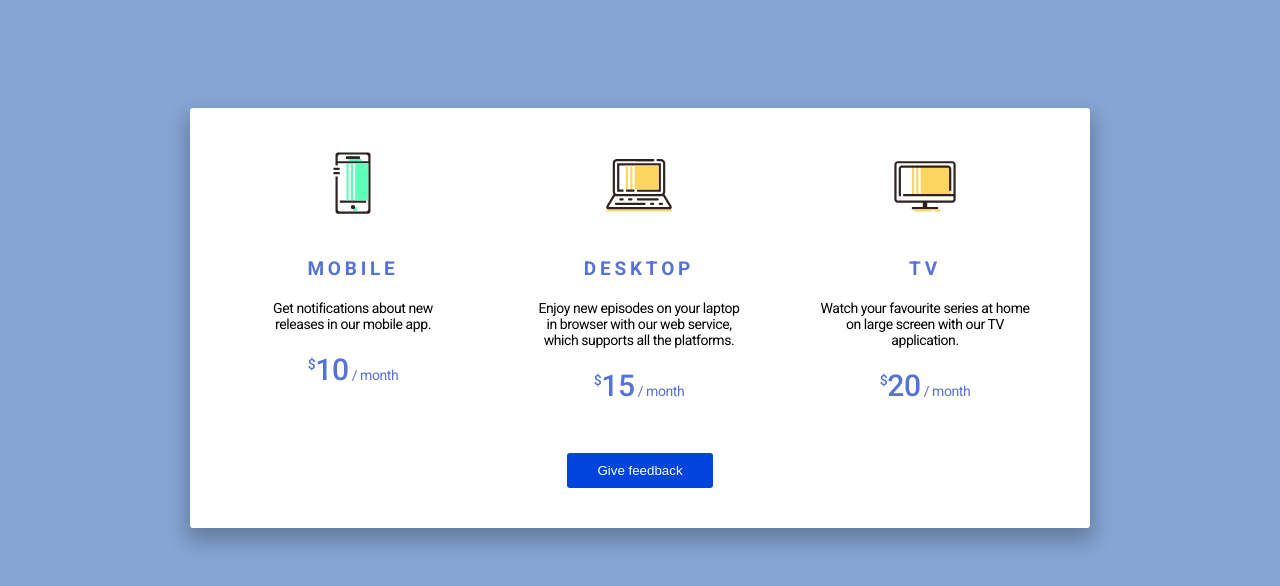
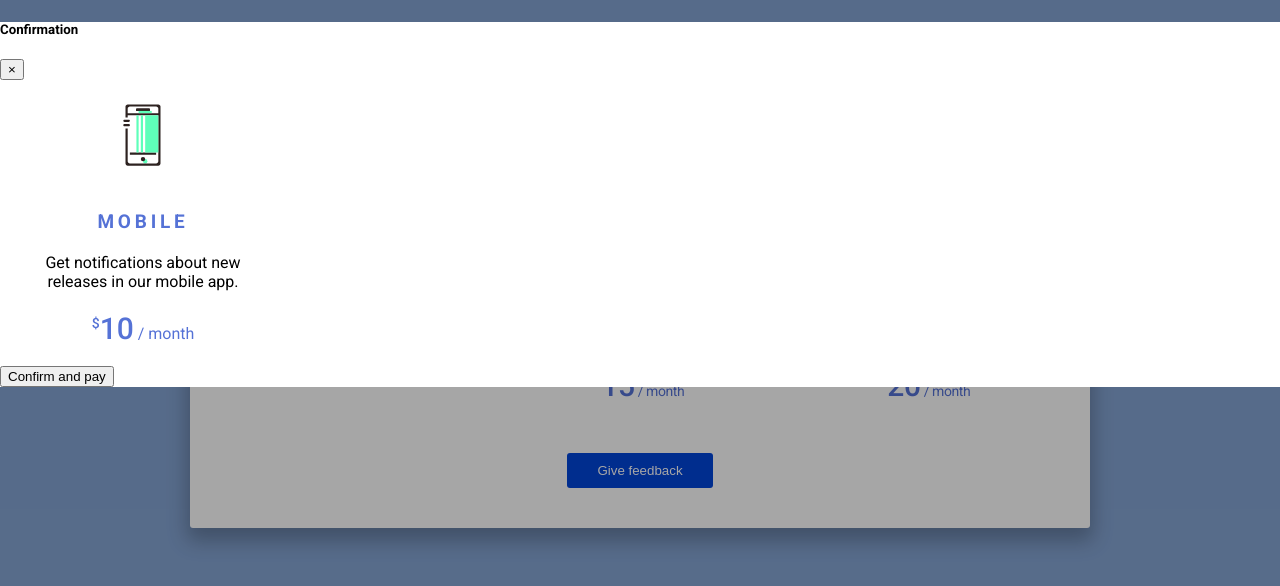
Before and after one commit to 1ike/test-task-sy, a website built with webpack: page src/index.html in a window 1280 px wide. Both pictures are taken after a click on the button 353 px from the left and 275 px from the top of the page. Built offline with nearby package versions, Linux system fonts and the light colour scheme; files whose address does not match are found by name.

Commit message:
Add rest business logic.

```diff
--- a/src/index.html
+++ b/src/index.html
@@ -9,14 +9,24 @@
   <link rel="stylesheet" href="./styles.css" />
 </head>
 <body>
-  <!--
-    Welcome to your first asset!
-
-    You could've noticed there is a link to Roboto font in the head.
-    You can use it in css by typing font-family: Roboto, sans-serif;
-    and you can customize it by using font-weight (400, 500 etc. - numbers in the link tag)
-
-    Good luck and have fun!
-  -->
+  <main class="content">
+    <div class="tarifs"></div>
+    <button class="feedback-btn">Give feedback</button>
+  </main>
+  <div class="modal" tabindex="-1" role="dialog">
+    <div class="modal__dialog" role="document">
+      <div class="modal__header">
+        <h5 class="modal__title">Confirmation</h5>
+        <button type="button" class="modal__closeBtn" aria-label="Close">
+          <span aria-hidden="true">&times;</span>
+        </button>
+      </div>
+      <div class="modal__body">
+      </div>
+      <div class="modal__footer">
+        <button type="button" class="btn btn-primary">Confirm and pay</button>
+      </div>
+    </div>
+  </div>
 </body>
 </html>
--- /dev/null
+++ b/src/js/components/modal.js
@@ -0,0 +1,19 @@
+import renderTarifCard from './tarifCard';
+
+export const modalElem = document.getElementsByClassName('modal')[0];
+const tarifElem = document.getElementsByClassName('modal__body')[0];
+
+export default (props) => {
+  const { modal: { isOpen, tarif } } = props;
+  const modalOpenClassName = 'modal--open';
+
+  if (!isOpen) {
+    modalElem.classList.remove(modalOpenClassName);
+    return;
+  }
+  modalElem.classList.add(modalOpenClassName);
+
+  const tarifCard = renderTarifCard({ tarif });
+  tarifElem.innerHTML = '';
+  tarifElem.appendChild(tarifCard);
+};
--- a/src/js/components/tarifs/tarifCard.js
+++ b/src/js/components/tarifCard.js
@@ -1,4 +1,4 @@
-export default (tarif) => {
+export default ({ tarif }) => {
   const card = document.createElement('div');
   card.classList.add('tarifs__card');
   card.setAttribute('role', 'button');
--- /dev/null
+++ b/src/js/components/tarifs.js
@@ -0,0 +1,13 @@
+import renderTarifCard from './tarifCard';
+
+const tarifsElem = document.getElementsByClassName('tarifs')[0];
+
+export default (props) => {
+  const { tarifs, openModal } = props;
+
+  tarifs.forEach((tarif) => {
+    const tarifCard = renderTarifCard({ tarif });
+    tarifCard.addEventListener('click', () => openModal(tarif.name));
+    tarifsElem.appendChild(tarifCard);
+  });
+};
--- a/src/js/components/tarifs/index.js
+++ /dev/null
@@ -1,23 +0,0 @@
-import renderTarifCard from './tarifCard';
-
-export default (tarifs = []) => {
-  const wrapper = document.createElement('div');
-  wrapper.classList.add('tarifs');
-
-  tarifs.forEach((tarif) => {
-    const tarifCard = renderTarifCard(tarif);
-    wrapper.appendChild(tarifCard);
-  });
-
-  const button = document.createElement('button');
-  button.classList.add('feedback-btn');
-  button.textContent = 'Give feedback';
-
-
-  const main = document.createElement('main');
-  main.classList.add('content');
-  main.appendChild(wrapper);
-  main.appendChild(button);
-
-  return main;
-};
--- a/src/js/index.js
+++ b/src/js/index.js
@@ -1,7 +1,35 @@
 import renderTarifs from './components/tarifs';
+import renderModal, { modalElem } from './components/modal';
 import state from './state';
 
 
-const tarifs = renderTarifs(state.tarifs);
-const { body } = document;
-body.insertBefore(tarifs, body.firstChild);
+const { tarifs, modal } = state;
+
+
+const closeModal = () => {
+  modal.isOpen = false;
+  modal.tarif = null;
+
+  renderModal({ modal });
+};
+
+const buttonClose = modalElem.getElementsByClassName('modal__closeBtn')[0];
+buttonClose.addEventListener('click', (event) => {
+  event.stopPropagation();
+
+  closeModal();
+});
+modalElem.addEventListener('click', ({ target }) => {
+  if (target !== modalElem) return;
+  closeModal();
+});
+
+
+const openModal = (name) => {
+  modal.isOpen = true;
+  modal.tarif = tarifs.filter(tarif => tarif.name === name)[0]; // eslint-disable-line
+
+  renderModal({ modal });
+};
+
+renderTarifs({ tarifs, openModal });
--- a/src/js/state.js
+++ b/src/js/state.js
@@ -25,4 +25,8 @@ export default {
     //   price: '20',
     // },
   ],
+  modal: {
+    isOpen: false,
+    tarif: null,
+  },
 };
--- a/src/sass/styles.scss
+++ b/src/sass/styles.scss
@@ -15,7 +15,7 @@ body {
     padding: 20px 20px;
     background: white;
     border-radius: 3px;
-    box-shadow: 0 10px 20px 3px rgba(0,0,0,0.25);;
+    box-shadow: 0 10px 20px 3px rgba(0,0,0,0.25);
 }
 
 .tarifs {
@@ -37,10 +37,10 @@ body {
         width: 286px;
         padding: 20px 38px;
         text-align: center;
+        cursor: pointer;
         &:hover {
             background: #ececec;
             border-radius: 4px;
-            cursor: pointer;
         }
     }
     &__img {
@@ -86,5 +86,24 @@ body {
     color: white;
     border-radius: 3px;
     background: #0045db;
+    cursor: pointer;
 
 }
+
+.modal {
+    position: fixed;
+    top: 0;
+    left: 0;
+    width: 100%;
+    height: 100%;
+    background: rgba(0,0,0,0.35);
+    display: none;
+
+    &--open {
+        display: block;
+    }
+
+    &__dialog {
+        background: white;
+    }
+}
```
